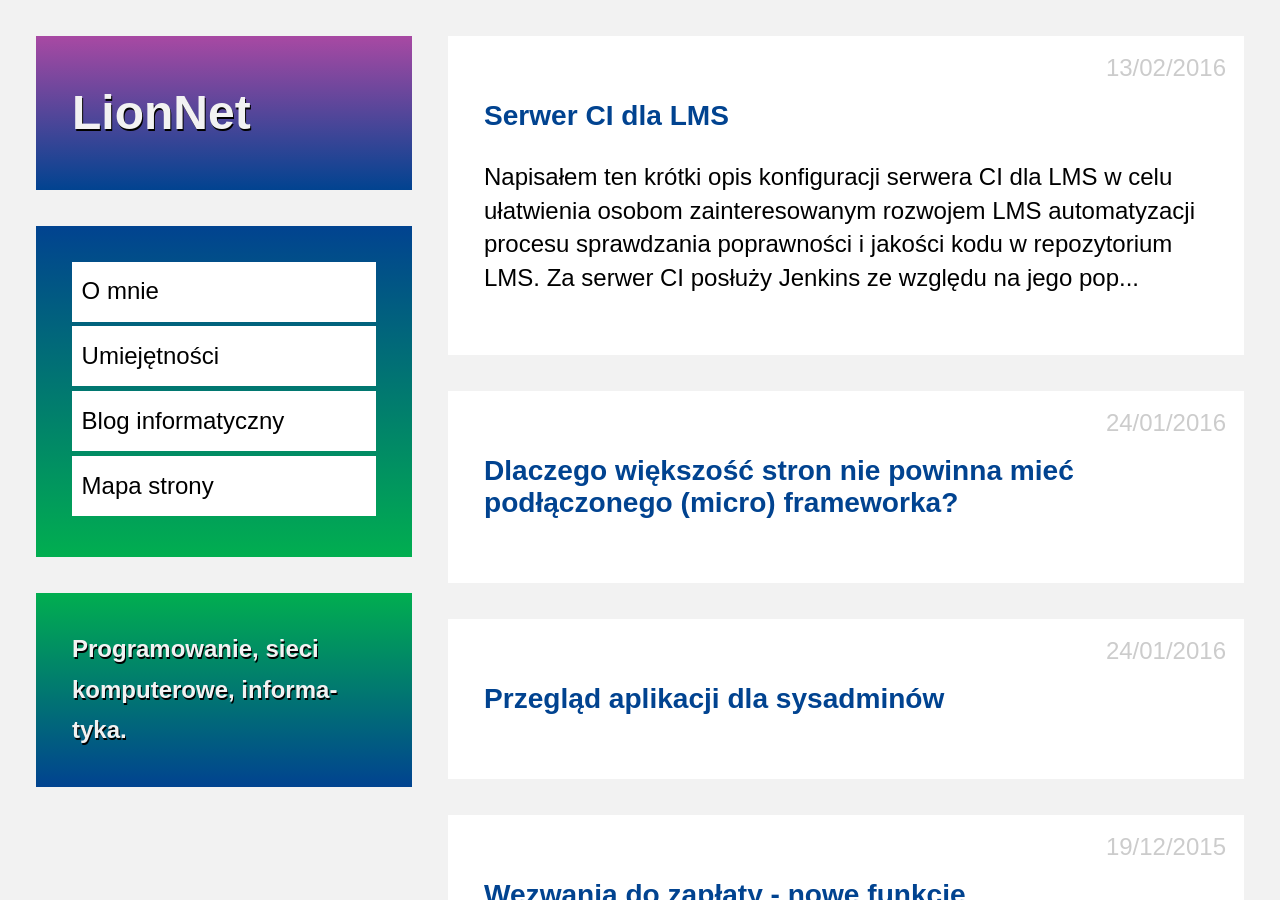
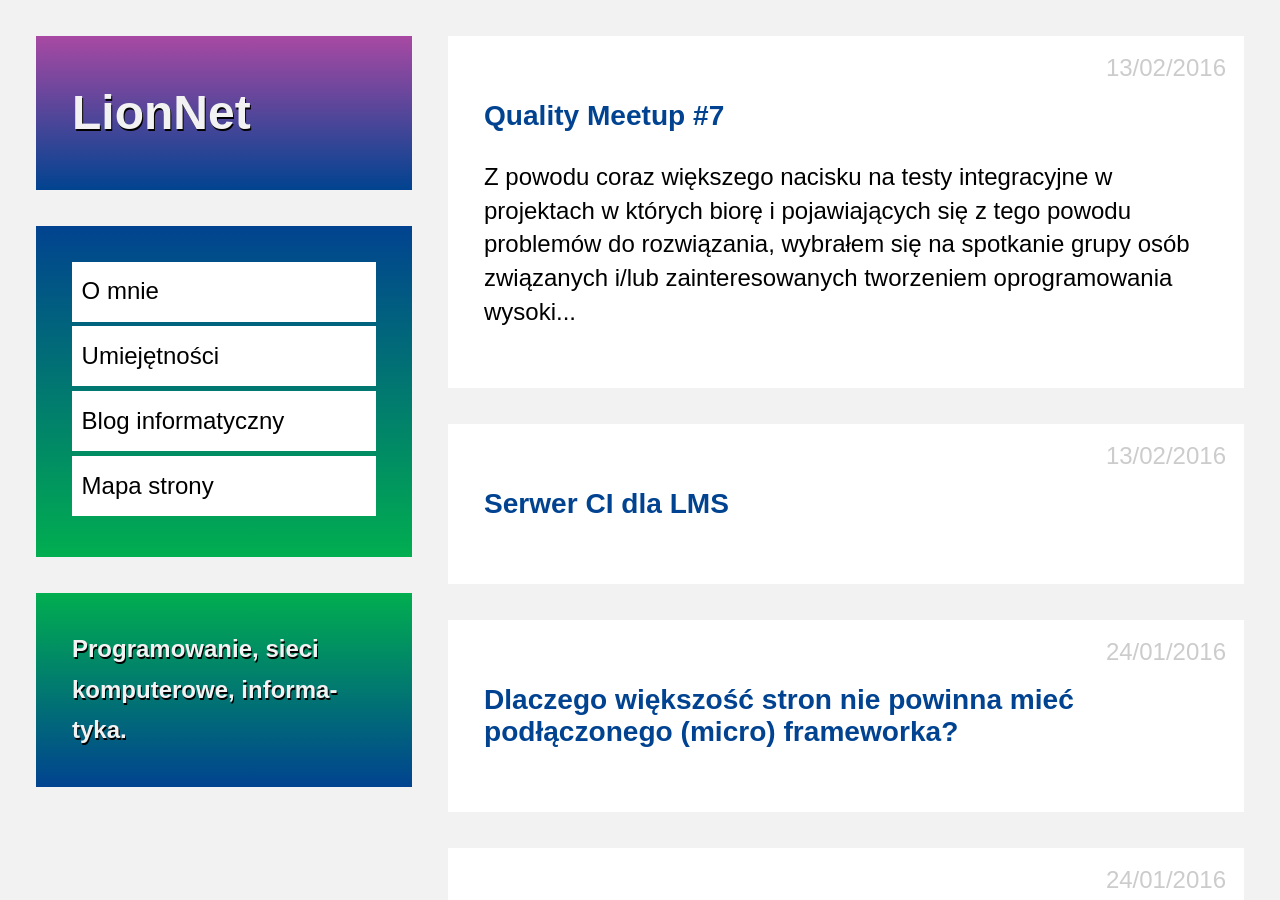
Before and after one commit to maciejlew/maciejlew.github.io, a Jekyll site: the page built from pages/blog.md, in a window 1280 px wide and 900 px high. Built offline with Jekyll 4.4.1, drawn with Linux system fonts in a browser that asks for light colours; some of the changed lines change nothing that is shown.

Commit message:
Adds post 'Quality Meetup #7'

```diff
--- a/_includes/acronyms.md
+++ b/_includes/acronyms.md
@@ -30,3 +30,6 @@
 *[PHPCPD]: PHP Copy Paste Detector
 *[PHPCS]: PHP Code Sniffer
 *[PHPMD]: PHP Mess Detector
+*[ŚKUP]: Śląska Karta Usług Publicznych
+*[LXC]: Linux Containers
+*[OS]: Operating System
--- /dev/null
+++ b/_posts/2016-02-13-quality-meetup-7.md
@@ -0,0 +1,45 @@
+---
+layout: post
+title: "Quality Meetup #7"
+date: 2016-02-13 08:00:00
+description: "Relacja z siódmego spotkania osób związanych i zainteresowanych
+tworzeniem oprogramowania wysokiej jakości"
+keywords: "quality meetup, continous integration, selenium grid, śląska karta usług publicznych
+kontenery docker, ciągła integracja, testy akceptacyjne, testy integracyjne"
+---
+
+Z powodu coraz większego nacisku na testy integracyjne w projektach w których biorę
+i pojawiających się z tego powodu problemów do rozwiązania, wybrałem się na
+**spotkanie grupy osób związanych i/lub zainteresowanych tworzeniem oprogramowania
+wysokiej jakości - Quality Meetup #7**. O spotkaniu dowiedziałem się obserwując
+wiadomości związane z Quality Excites, konferencją na której już kiedyś byłem i
+której tematyka i poziom wykładów oraz warsztatów bardzo mi się spodobały. Poświęcenie
+kilku godzin na Quality Meetup również okazało się być dobrym pomysłem, a dlaczego
+napiszę za chwilę. [Meetup jest wydarzeniem cyklicznym](http://www.meetup.com/Quality-Meetup/),
+odbywa się na ono na terenie Górnego Śląska, wszystkim którzy są w jego zasięgu
+polecam się wybrać. Na to spotkanie przyszło około 30 osób i mieliśmy okazję
+wysłuchać dwóch prezentacji.
+
+## Jak powstał ŚKUP – historia projektu
+
+Radek Smilgin opowiedział nam o swoich doświadczeniach z pracy jako konsultant
+podczas specyfikowania wymagań dla ŚKUP, doradzania zleceniodawcy oraz zleceniobiorcy
+podczas etapu tworzenia, wdrażania i odbioru projektu. Dowiedzieliśmy się jak
+ważne może okazać się dokładne określenie wymagań, jak może wyglądać rzeczywistość
+w dużych projektach (waterfall, brak wglądu w kod), co może pójść nie tak i ile
+to może kosztować.
+
+## Testy przeglądarkowe w środowisku rozproszonym
+
+Łukasz Rosłonek pokazał jak można w łatwy sposób przygotować sobie środowisko
+pod testy przeglądarkowe. Środowisko oparte było o Selenium Grid i Dockera.
+Docker służył do tworzenia na jednym OS wielu kontenerów jak LXC, z których jednak
+każdy był odpowiedzialny za uruchomienie testów na tylko jednej z przeglądarek.
+Wszystko zostało zaprezentowane "na żywo". Mogliśmy obserwować proces instalowania
+i uruchamiania huba oraz nodów Selenium, a także
+[uruchamiania testów](https://github.com/lroslonek/qm7) na tak utworzonej
+architekturze. Jest to ciekawe podejście które zamierzam przetestować także w
+moich projektach. Więcej na ten temat można znaleźć na
+[blogu autora](http://testdetective.com/selenium-grid-with-docker/).
+
+{% include acronyms.md %}
--- a/pages/map.md
+++ b/pages/map.md
@@ -24,6 +24,7 @@
  * [Umiejętności](../umiejetnosci)
  * [Kontakt](../kontakt)
  * [Blog informatyczny](../blog)
+   * [Quality Meetup #7](../2016/02/13/quality-meetup-7.html)
    * [Serwer CI dla LMS](../2016/02/13/konfiguracja-serwera-ci-dla-lms.html)
    * [Dlaczego większość stron nie powinna mieć podłączonego (micro) frameworka?](../2016/01/24/dlaczego-wiekszosc-stron-nie-powinna-miec-podlaczonego-micro-frameworka.html)
    * [Przegląd aplikacji dla sysadminów](../2016/01/24/przeglad-aplikacji-dla-sysadminow.html)
```
